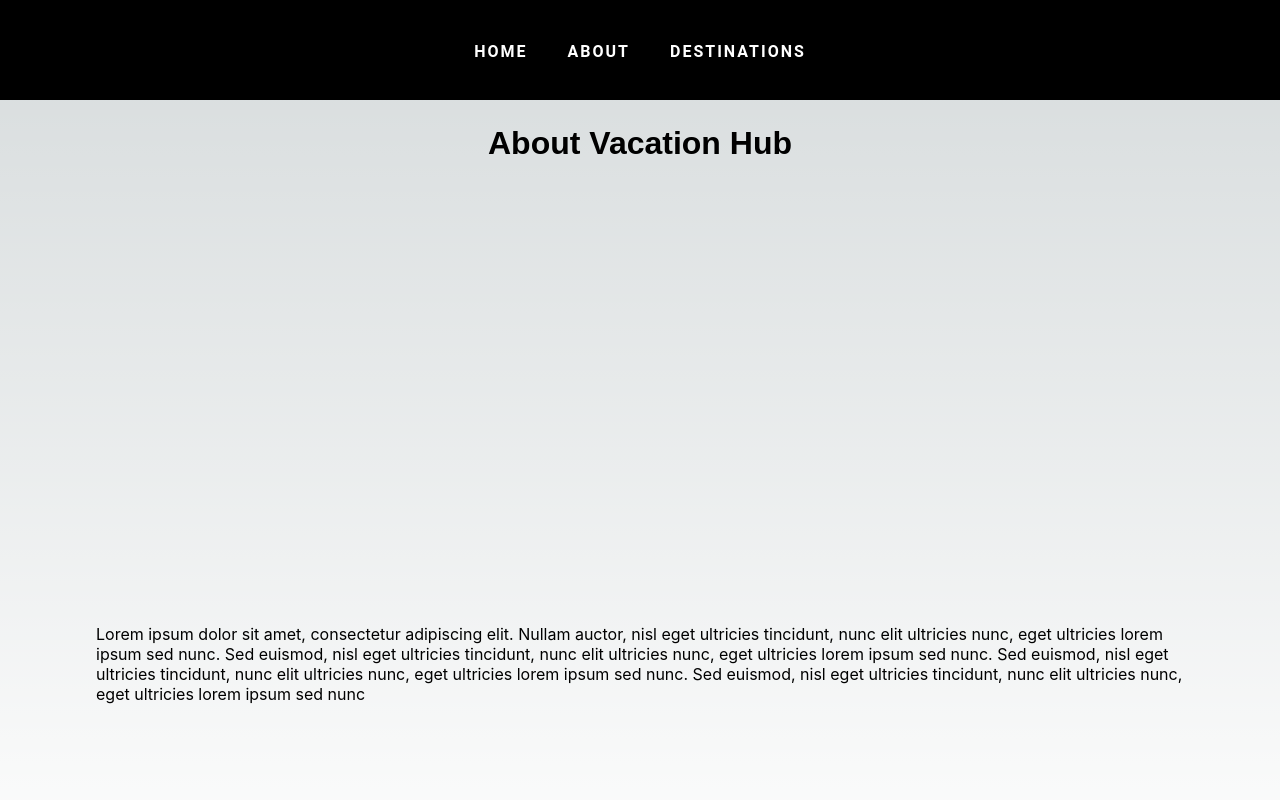
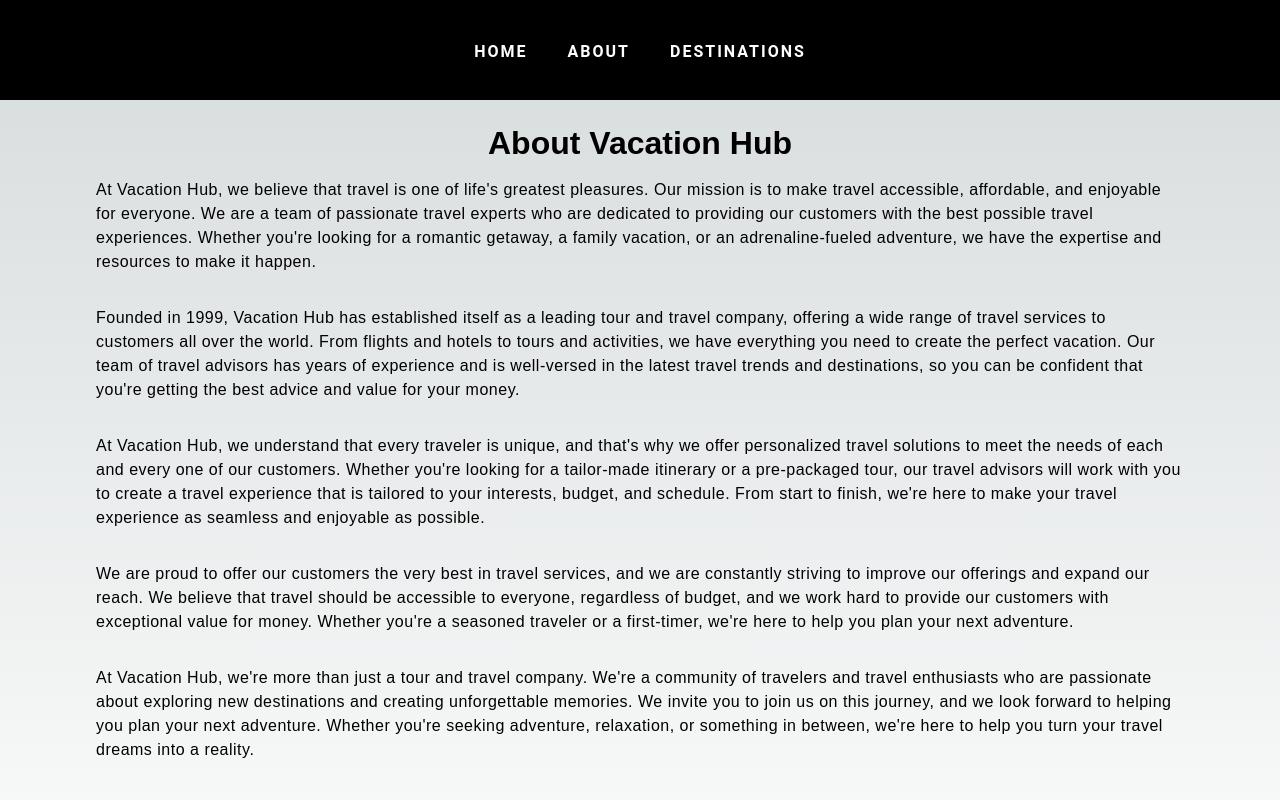
Before and after one commit to Annastacia-dev/vacationhub, a Next.js app: page /about in a window 1280 px wide. Shown: the top 800 px of the page. Built offline with nearby package versions, Linux system fonts and the light colour scheme.

Commit message:
style about & destinations page

```diff
--- a/src/components/footer/Footer.js
+++ b/src/components/footer/Footer.js
@@ -1,9 +1,7 @@
-import styles from '@/styles/Home.module.sass'
-
 const Footer = () => {
   return (
-    <footer className={styles.footer}>
-      <p className={styles.text}>Created by
+    <footer>
+      <p>Created by
       <a href="https://github.com/Annastacia-dev" target="_blank" rel="noreferrer">Annastacia</a>
       <span>&copy;{new Date().getFullYear()}</span>
       </p>
--- a/src/pages/about.js
+++ b/src/pages/about.js
@@ -5,15 +5,23 @@ const AboutPage = () => {
         <div className={styles.main}>
             <h1 className={styles.title}> About Vacation Hub </h1>
             <p className={styles.text}>
-                Lorem ipsum dolor sit amet, consectetur adipiscing elit.
-                Nullam auctor, nisl eget ultricies tincidunt, nunc elit
-                ultricies nunc, eget ultricies lorem ipsum sed nunc. Sed
-                euismod, nisl eget ultricies tincidunt, nunc elit ultricies
-                nunc, eget ultricies lorem ipsum sed nunc. Sed euismod,
-                nisl eget ultricies tincidunt, nunc elit ultricies nunc,
-                eget ultricies lorem ipsum sed nunc. Sed euismod, nisl eget
-                ultricies tincidunt, nunc elit ultricies nunc, eget ultricies
-                lorem ipsum sed nunc
+            At Vacation Hub, we believe that travel is one of life's greatest pleasures. Our mission is to make travel accessible, affordable, and enjoyable for everyone. We are a team of passionate travel experts who are dedicated to providing our customers with the best possible travel experiences. Whether you're looking for a romantic getaway, a family vacation, or an adrenaline-fueled adventure, we have the expertise and resources to make it happen.
+            </p>
+
+            <p className={styles.text}>
+            Founded in 1999, Vacation Hub has established itself as a leading tour and travel company, offering a wide range of travel services to customers all over the world. From flights and hotels to tours and activities, we have everything you need to create the perfect vacation. Our team of travel advisors has years of experience and is well-versed in the latest travel trends and destinations, so you can be confident that you're getting the best advice and value for your money.
+            </p>
+
+            <p className={styles.text}>
+            At Vacation Hub, we understand that every traveler is unique, and that's why we offer personalized travel solutions to meet the needs of each and every one of our customers. Whether you're looking for a tailor-made itinerary or a pre-packaged tour, our travel advisors will work with you to create a travel experience that is tailored to your interests, budget, and schedule. From start to finish, we're here to make your travel experience as seamless and enjoyable as possible.
+            </p>
+
+            <p className={styles.text}>
+            We are proud to offer our customers the very best in travel services, and we are constantly striving to improve our offerings and expand our reach. We believe that travel should be accessible to everyone, regardless of budget, and we work hard to provide our customers with exceptional value for money. Whether you're a seasoned traveler or a first-timer, we're here to help you plan your next adventure.
+            </p>
+
+            <p className={styles.text}>
+            At Vacation Hub, we're more than just a tour and travel company. We're a community of travelers and travel enthusiasts who are passionate about exploring new destinations and creating unforgettable memories. We invite you to join us on this journey, and we look forward to helping you plan your next adventure. Whether you're seeking adventure, relaxation, or something in between, we're here to help you turn your travel dreams into a reality.
             </p>
 
         </div>
--- a/src/pages/destinations/index.js
+++ b/src/pages/destinations/index.js
@@ -10,6 +10,9 @@ const DestinationsPage = ({data}) => {
     return (
         <main className={styles.main}>
         <h1 className={styles.title}> Destinations </h1>
+        <p className={styles.description}>
+        We offer a diverse range of destinations to choose from, each with its own unique charm and appeal. From tropical beaches and bustling cities to awe-inspiring natural wonders and rich cultural heritage sites, there is something for everyone. Our destinations span the globe, from popular tourist hotspots to off-the-beaten-path locations, allowing you to create a travel experience that is truly one-of-a-kind. Whether you're looking for a romantic escape, a family-friendly adventure, or a solo travel experience, our knowledgeable travel advisors can help you find the perfect destination to meet your needs.
+        </p>
         <div className={styles.grid}>
           {
             data.map((destination) => (
--- a/src/styles/Home.module.sass
+++ b/src/styles/Home.module.sass
@@ -104,6 +104,17 @@
   width: 240px
   height: 180px
   z-index: -1
+
+.text
+  font-size: 1rem
+  font-weight: 400
+  font-family: 'Rubik', sans-serif
+  letter-spacing: 0.5px
+  line-height: 1.5
+  text-align: left
+  color: var(--text-color)
+  margin-bottom: 1rem
+  margin-top: 1rem
 
 
 .center::before,
```
Also changed, not shown: src/components/destinations/destinationspage.js (deleted, +0 -7 lines).
